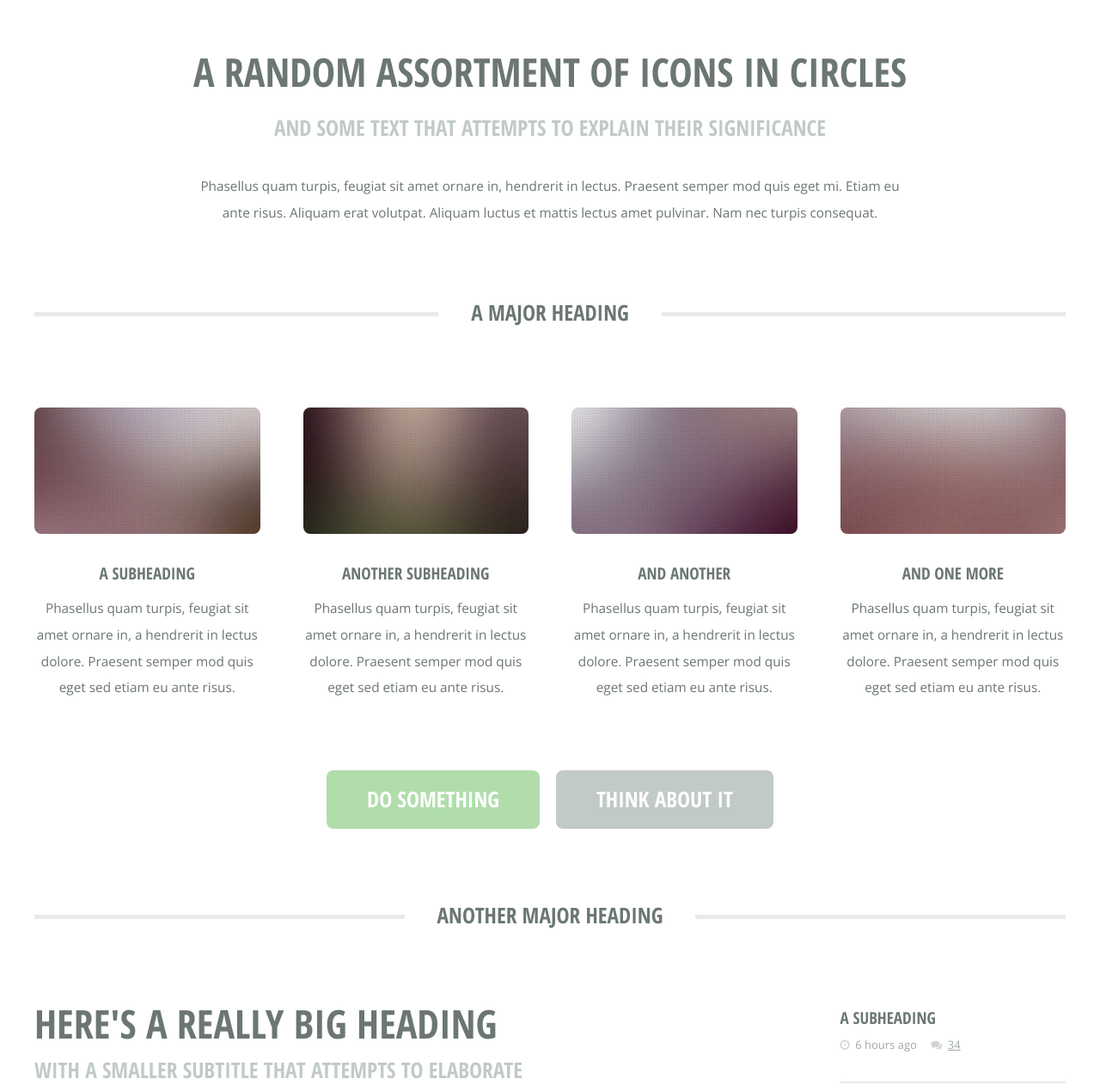
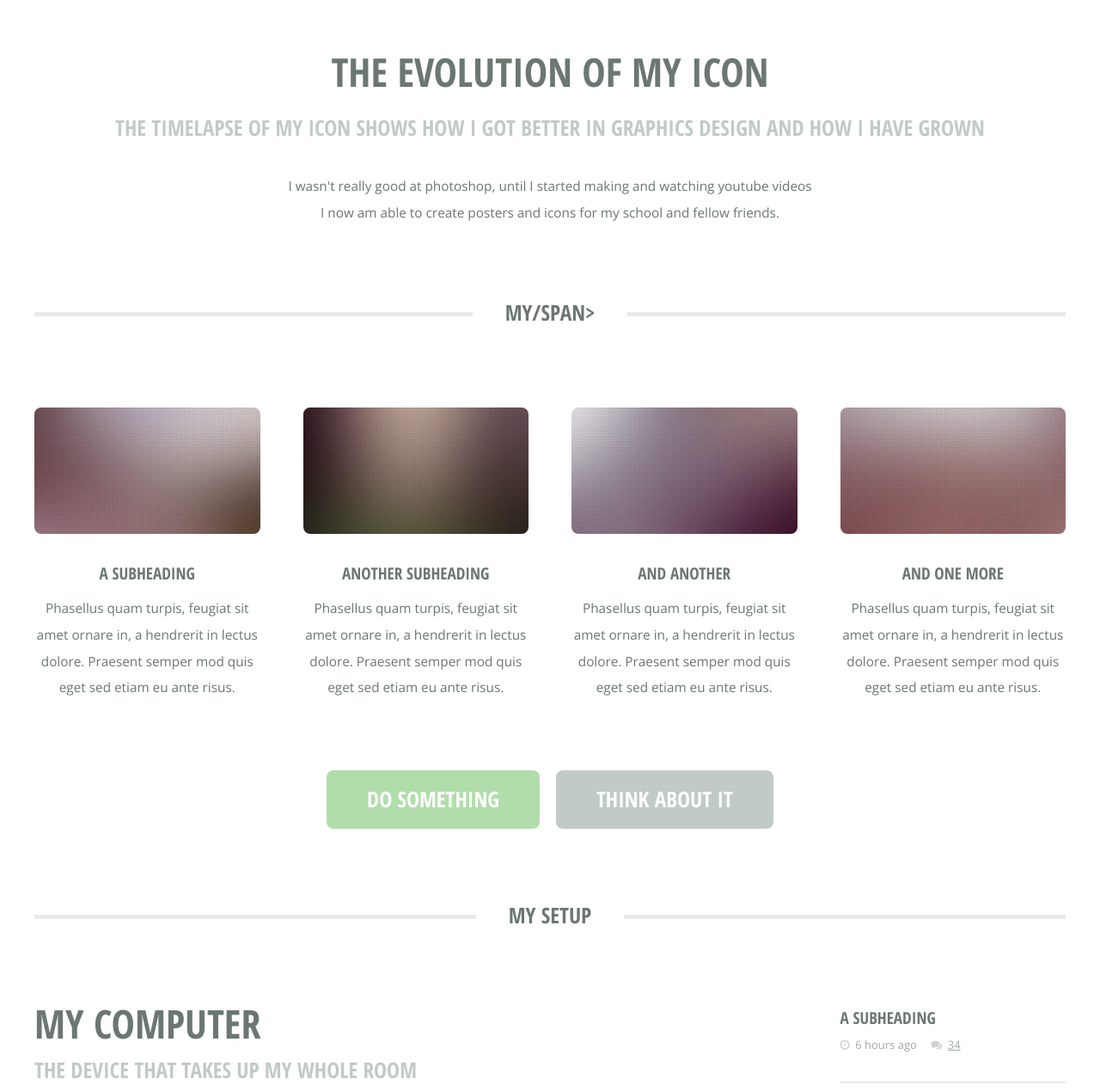
Before and after one commit to aidanchiu/aidanchiu.github.io, a plain HTML site: page index.html in a window 1280 px wide. Shown: the part 1206-2475 px from the top of the page at 86% size. Drawn offline with nearby package versions, Linux system fonts and the light colour scheme.

Commit message:
The Biggest Change

```diff
--- a/index.html
+++ b/index.html
@@ -49,7 +49,7 @@
 						</li>
 						<li><a href="left-sidebar.html">Left Sidebar</a></li>
 						<li><a href="right-sidebar.html">Right Sidebar</a></li>
-						<li><a href="no-sidebar.html">No Sidebar</a></li>
+						<li><a href="no-sidebar.html">No Sidebar</ a></li>
 					</ul>
 				</nav>
 
@@ -57,8 +57,8 @@
 				<div id="banner-wrapper">
 					<section id="banner">
 						<h2>Welcome to MushroomKid's Website</h2>
-						<p>A free responsive site template built on HTML5, CSS3, skel, and some other stuff</p>
-						<a href="#" class="button">Alright let's go</a>
+						<p>A commited gamer,graphics designer, and computer enthusiast.  I play CS:GO mainly (MG1) </p>
+						<a href="#" class="button">Enter the world of a gamer</a>
 					</section>
 				</div>
 
@@ -77,12 +77,12 @@
 											<li><a href="#" class="icon fa-cog"><span class="label">Cog?</span></a></li>
 										</ul>
 										<header>
-											<h2>A random assortment of icons in circles</h2>
-											<p>And some text that attempts to explain their significance</p>
+											<h2>The evolution of my icon</h2>
+											<p>The timelapse of my icon shows how I got better in graphics design and how I have grown</p>
 										</header>
 										<p>
-											Phasellus quam turpis, feugiat sit amet ornare in, hendrerit in lectus. Praesent semper mod quis eget mi. Etiam eu<br />
-											ante risus. Aliquam erat volutpat. Aliquam luctus et mattis lectus amet pulvinar. Nam nec turpis consequat.
+											I wasn't really good at photoshop, until I started making and watching youtube videos<br />
+											I now am able to create posters and icons for my school and fellow friends.
 										</p>
 									</section>
 
@@ -93,7 +93,7 @@
 
 								<!-- Features -->
 									<section class="box features">
-										<h2 class="major"><span>A Major Heading</span></h2>
+										<h2 class="major"><span>My/span></h2>
 										<div>
 											<div class="row">
 												<div class="3u 12u(mobile)">
@@ -167,7 +167,7 @@
 
 								<!-- Blog -->
 									<section class="box blog">
-										<h2 class="major"><span>Another Major Heading</span></h2>
+										<h2 class="major"><span>My Setup</span></h2>
 										<div>
 											<div class="row">
 												<div class="9u 12u(mobile)">
@@ -176,8 +176,8 @@
 														<!-- Featured Post -->
 															<article class="box post">
 																<header>
-																	<h3><a href="#">Here's a really big heading</a></h3>
-																	<p>With a smaller subtitle that attempts to elaborate</p>
+																	<h3><a href="#">My Computer</a></h3>
+																	<p>The device that takes up my whole room</p>
 																	<ul class="meta">
 																		<li class="icon fa-clock-o">15 minutes ago</li>
 																		<li class="icon fa-comments"><a href="#">8</a></li>
@@ -185,11 +185,7 @@
 																</header>
 																<a href="#" class="image featured"><img src="images/pic05.jpg" alt="" /></a>
 																<p>
-																	Phasellus quam turpis, feugiat sit amet ornare in, a hendrerit in lectus. Praesent
-																	semper mod quis eget mi. Etiam sed ante risus aliquam erat et volutpat. Praesent a
-																	dapibus velit. Curabitur sed nisi nunc, accumsan vestibulum lectus. Lorem ipsum
-																	dolor sit non aliquet sed, tempor et dolor.  Praesent a dapibus velit. Curabitur
-																	accumsan.
+																	My computer setup consists of a lot of things.  My case is A NZXT H440, my motherboard is a Gigabyte Z97x Gaming 3 (Rev 1), my CPU is a Intel Core i5 4690 (Locked edition), and cooling that is my Corsair H100i liqiud CPU cooler, my RAM is 16 GB of DDR3 from HyperX, my power supply is a Corsair CXM 550 watt fully modular power supply, and finally the most important part of the computer (The Graphics Card), my GPU is a MSI GTX 970.  My GPU is one of the best graphics in terms of price to performance ratio.
 																</p>
 																<a href="#" class="button">Continue Reading</a>
 															</article>
```
